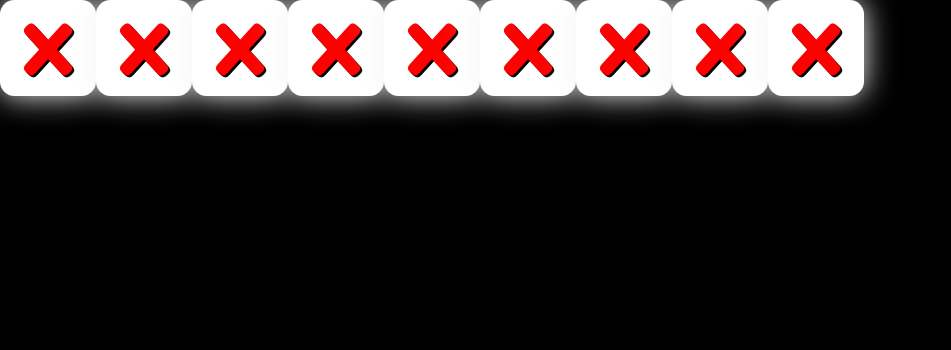
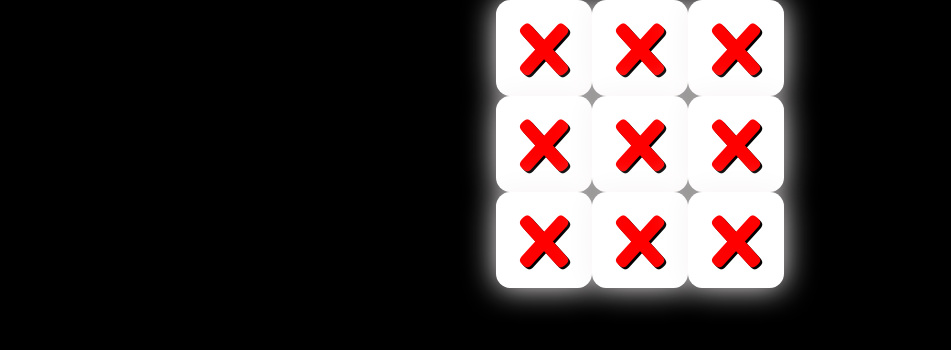
Before and after one commit to shetara2022/Tic-Tac-Toe, a React (Create React App) app: page / in a window 1280 px wide. Shown: the top 350 px of the page, without its empty margins (0-951 px from the left). Built offline with nearby package versions, Linux system fonts and the light colour scheme; a web font is replaced by a local one.

Commit message:
grid display styling

```diff
--- a/src/App.js
+++ b/src/App.js
@@ -8,7 +8,7 @@
 
   return (
     <div className="App">
-      <Board board={board} />
+      <Board board={board} onClick={null} />
 
     </div>
   );
--- a/src/components/Board.jsx
+++ b/src/components/Board.jsx
@@ -1,9 +1,10 @@
 import React from 'react'
+import './board.css'
 import { Box } from './box/Box';
 
 export const Board = ({ board, onClick}) => {
   return (
-      <div>
+      <div className='board'>
           {/* iterate through list and map it to box component */}
           {board.map((value, index) => {
               return <Box value={value} onClick={() => onClick(index)} />
--- a/src/components/board.css
+++ b/src/components/board.css
@@ -0,0 +1,6 @@
+.board {
+    display: grid;
+    grid-template-columns: repeat(3, 6rem);
+    place-items: center;
+    justify-content: center;
+}
```
